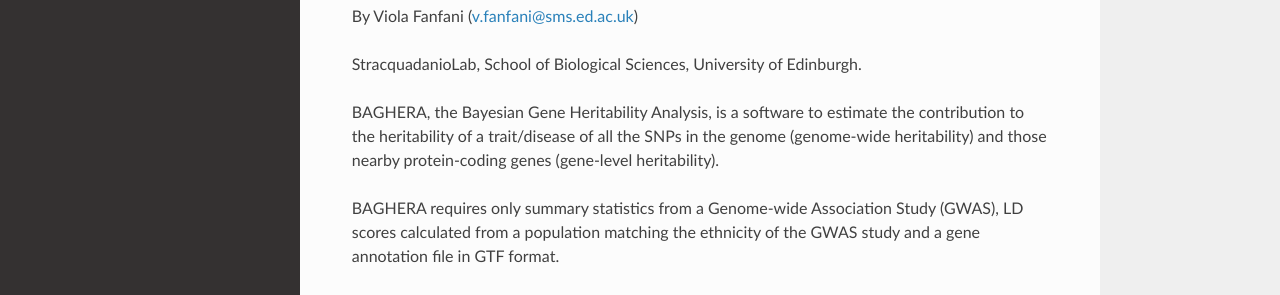
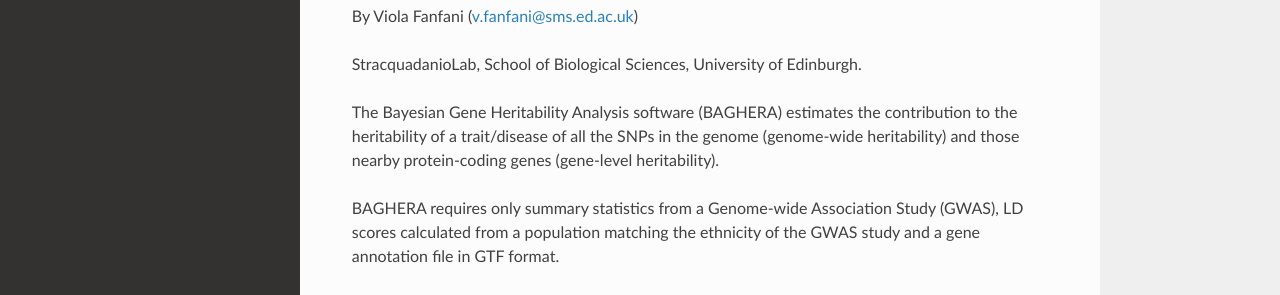
Before and after one commit to stracquadaniolab/baghera, a Sphinx documentation site: the page built from docs/index.rst, in a window 1280 px wide and 900 px high. Shown: the part 155-450 px from the top of the window. Built offline with Sphinx 7.4.7 and the Read the Docs theme 2.0.0, drawn with Linux system fonts in a browser that asks for light colours.

Commit message:
completed refactoring

```diff
--- a/README.rst
+++ b/README.rst
@@ -3,8 +3,10 @@ Bayesian Gene Heritability Analysis
 Current version: 1.0.1
 
 
-BAGHERA, the Bayesian Gene Heritability Analysis, is a software to estimate the contribution
+The Bayesian Gene Heritability Analysis software (BAGHERA) estimates the contribution
 to the heritability of a trait/disease of all the SNPs in the genome (genome-wide heritability)
+and those nearby protein-coding genes (gene-level heritability).to the heritability of
+a trait/disease of all the SNPs in the genome (genome-wide heritability)
 and those nearby protein-coding genes (gene-level heritability).
 
 BAGHERA requires only summary statistics from a Genome-wide Association Study (GWAS),
--- a/docs/index.rst
+++ b/docs/index.rst
@@ -9,7 +9,7 @@ By Viola Fanfani (v.fanfani@sms.ed.ac.uk)
 
 StracquadanioLab, School of Biological Sciences, University of Edinburgh.
 
-BAGHERA, the Bayesian Gene Heritability Analysis, is a software to estimate the contribution
+The Bayesian Gene Heritability Analysis software (BAGHERA) estimates the contribution
 to the heritability of a trait/disease of all the SNPs in the genome (genome-wide heritability)
 and those nearby protein-coding genes (gene-level heritability).
 
```
Also changed, not shown: 1 other file.
